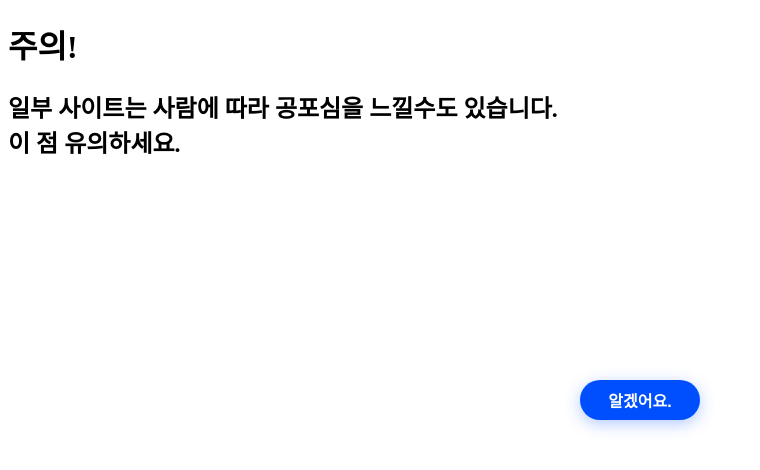
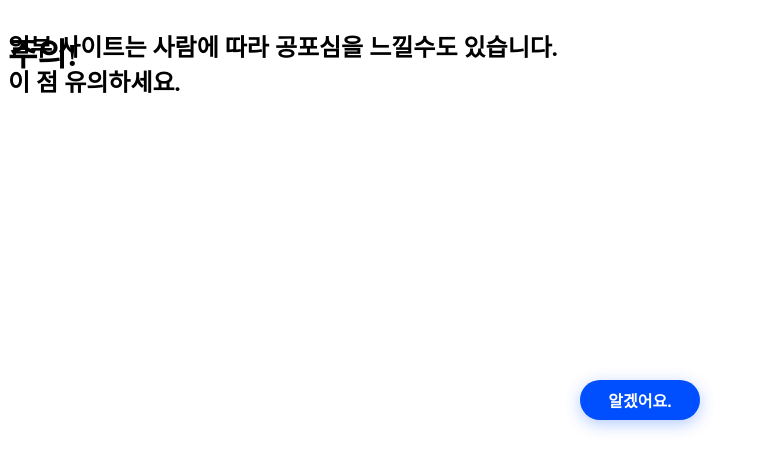
Before and after one commit to mymay0510/mymay-youtube, a plain HTML site: page index.html in a window 1280 px wide. Shown: the whole page, without its empty margins (0-760 px from the left). Drawn offline with Linux system fonts and the light colour scheme.

Commit message:
Update style.css

```diff
--- a/css/style.css
+++ b/css/style.css
@@ -24,3 +24,11 @@ button:hover{
 	cursor: pointer;
 	box-shadow: 0 2px 4px rgba(0, 79, 255, 0.6);
 }
+
+h1{
+    position: absolute;
+}
+
+h2{
+    position: absolute;
+}
```
